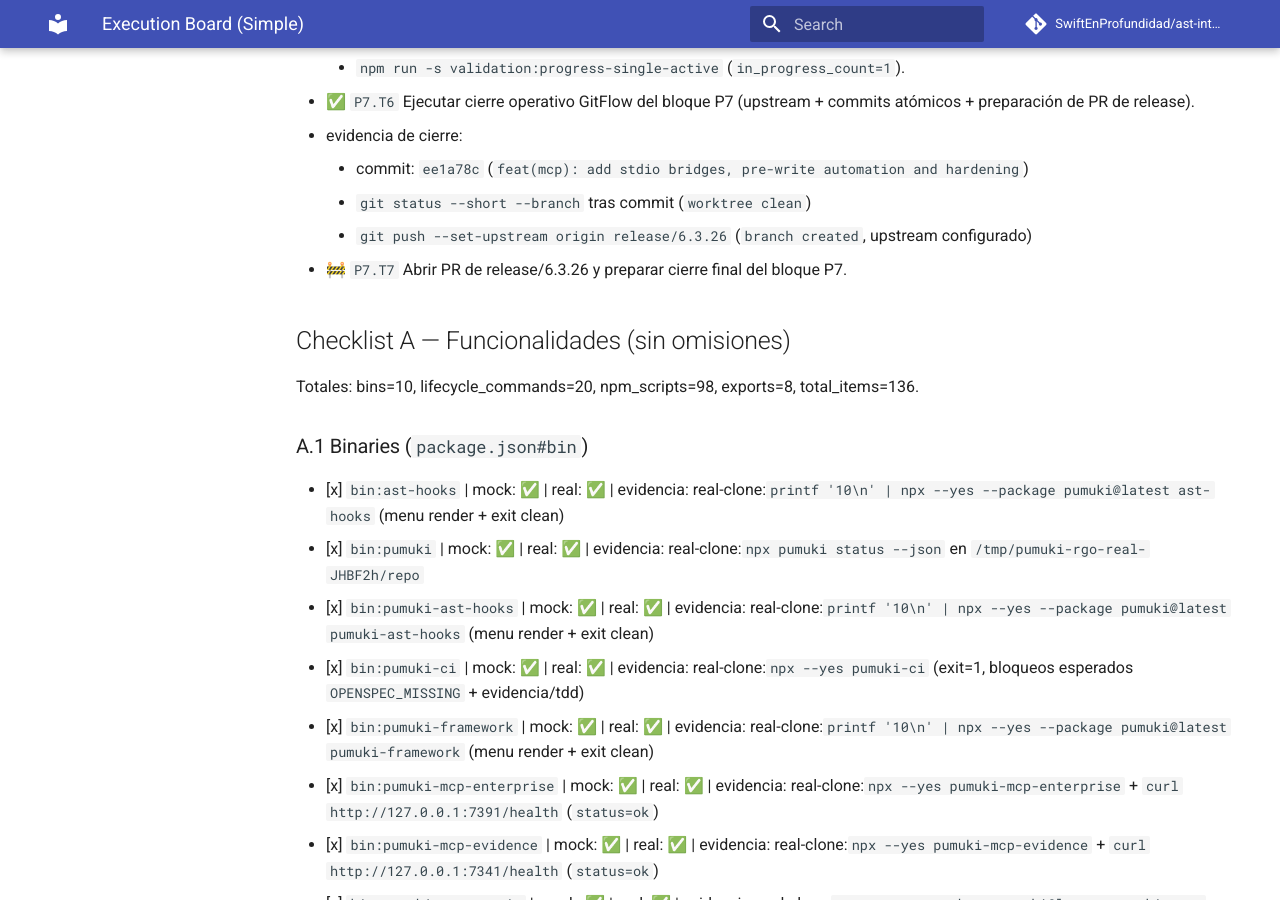
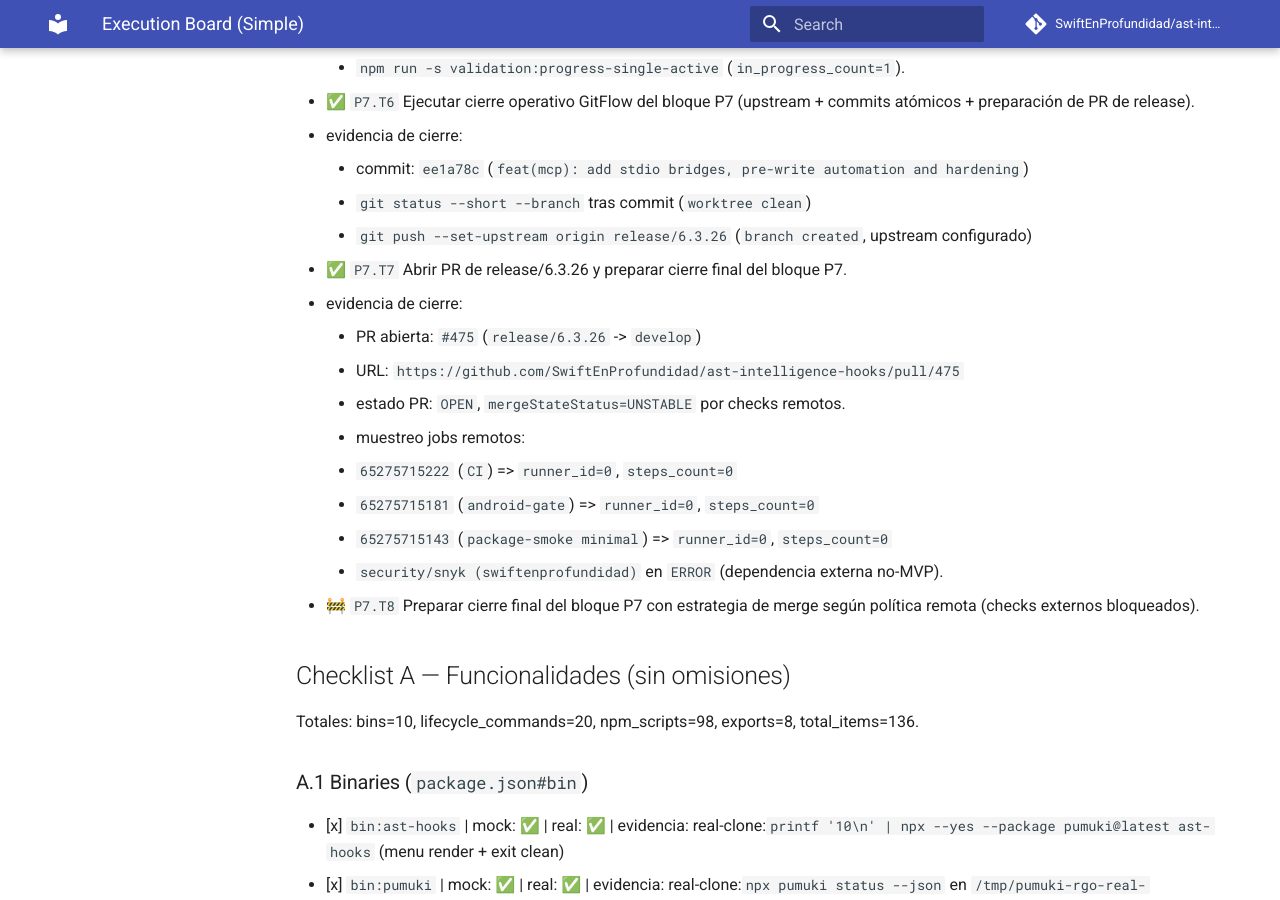
Before and after one commit to SwiftEnProfundidad/ast-intelligence-hooks, an MkDocs documentation site: the page built from docs/EXECUTION_BOARD.md, in a window 1280 px wide and 900 px high, scrolled down 3972 px. Built offline with MkDocs 1.6.1 and Material for MkDocs 9.7.7, drawn with Linux system fonts in a browser that asks for light colours; comment, search, counter and statistics services are not loaded.

Commit message:
docs(tracking): close P7.T7 with PR #475 evidence

```diff
--- a/docs/EXECUTION_BOARD.md
+++ b/docs/EXECUTION_BOARD.md
@@ -98,7 +98,17 @@
     - commit: `ee1a78c` (`feat(mcp): add stdio bridges, pre-write automation and hardening`)
     - `git status --short --branch` tras commit (`worktree clean`)
     - `git push --set-upstream origin release/6.3.26` (`branch created`, upstream configurado)
-- 🚧 `P7.T7` Abrir PR de release/6.3.26 y preparar cierre final del bloque P7.
+- ✅ `P7.T7` Abrir PR de release/6.3.26 y preparar cierre final del bloque P7.
+  - evidencia de cierre:
+    - PR abierta: `#475` (`release/6.3.26` -> `develop`)
+    - URL: `https://github.com/SwiftEnProfundidad/ast-intelligence-hooks/pull/475`
+    - estado PR: `OPEN`, `mergeStateStatus=UNSTABLE` por checks remotos.
+    - muestreo jobs remotos:
+      - `65275715222` (`CI`) => `runner_id=0`, `steps_count=0`
+      - `65275715181` (`android-gate`) => `runner_id=0`, `steps_count=0`
+      - `65275715143` (`package-smoke minimal`) => `runner_id=0`, `steps_count=0`
+    - `security/snyk (swiftenprofundidad)` en `ERROR` (dependencia externa no-MVP).
+- 🚧 `P7.T8` Preparar cierre final del bloque P7 con estrategia de merge según política remota (checks externos bloqueados).
 
 ## Checklist A — Funcionalidades (sin omisiones)
 Totales: bins=10, lifecycle_commands=20, npm_scripts=98, exports=8, total_items=136.
```
Also changed, not shown: docs/REFRACTOR_PROGRESS.md (+9 -1 lines).
